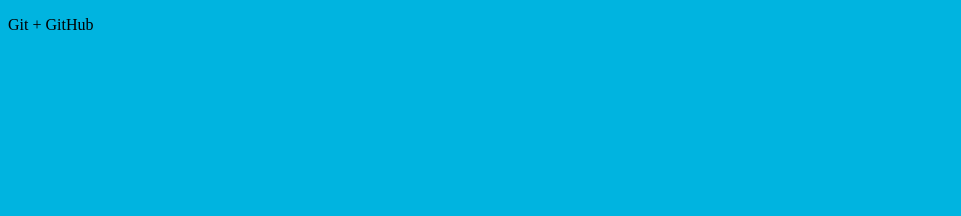
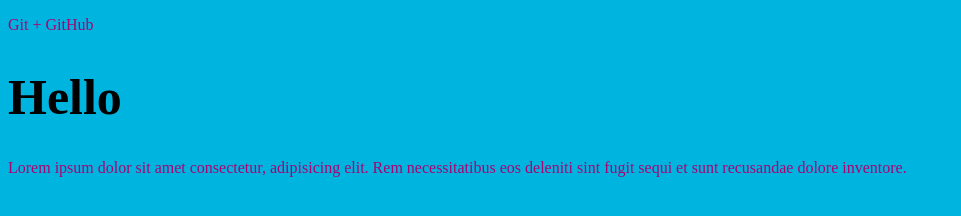
Before and after one commit to Andrzej-Melnyk/git-test, a plain HTML site: page index.html in a window 1280 px wide. Shown: the whole page, without its empty margins (0-961 px from the left). Drawn offline with Linux system fonts and the light colour scheme.

Commit message:
Наши первые изменения

```diff
--- a/css/main.css
+++ b/css/main.css
@@ -1,3 +1,11 @@
 body {
     background-color: #00b4e0;
 }
+
+h1 {
+    font-size: 50px;
+}
+p {
+
+    color: #aa0272;
+}
--- a/index.html
+++ b/index.html
@@ -8,5 +8,7 @@
 </head>
 <body>
     <p>Git + GitHub</p>
+    <h1>Hello</h1>
+    <p>Lorem ipsum dolor sit amet consectetur, adipisicing elit. Rem necessitatibus eos deleniti sint fugit sequi et sunt recusandae dolore inventore.</p>
 </body>
 </html>
```
